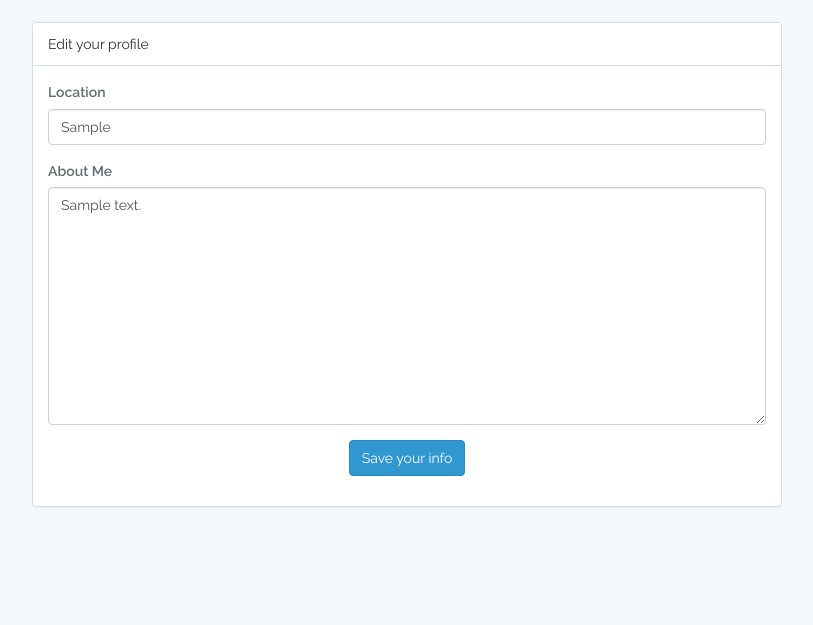
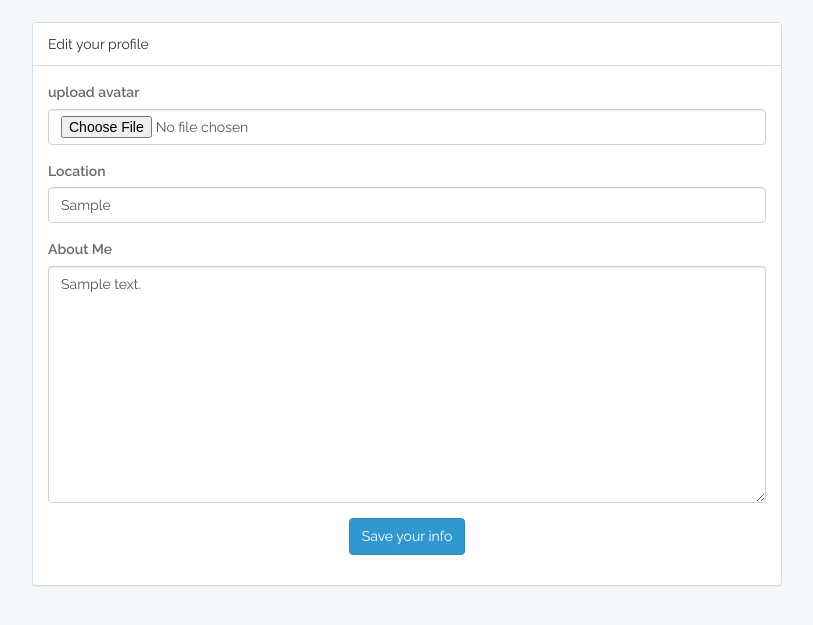
Before and after one commit to mobbjelly/social-app, a Laravel app: page /profile/edit/profile in a window 1280 px wide. Shown: the part 51-676 px from the top of the page, without its empty margins (233-1046 px from the left). Run offline with Laravel 8, Linux system fonts and the light colour scheme; a user stored in the database is signed in; tables that the repository leaves empty hold one stand-in row (values such as "Sample post"); settings files or empty folders that the repository lacks are supplied.

Commit message:
update user's avatar

```diff
--- a/app/Http/Controllers/ProfilesController.php
+++ b/app/Http/Controllers/ProfilesController.php
@@ -34,6 +34,13 @@ class ProfilesController extends Controller
             'about' => $r->about
         ]);
 
+        if ($r->hasFile('avatar'))
+        {
+            Auth::user()->update([
+                'avatar' => $r->avatar->store('public/avatars')
+            ]);
+        }
+
         Session::flash('success', 'Profile updated.');
         return redirect()->back();
     }
--- a/resources/views/profiles/edit.blade.php
+++ b/resources/views/profiles/edit.blade.php
@@ -8,8 +8,13 @@
                 <div class="panel-heading">Edit your profile</div>
 
                 <div class="panel-body">
-                    <form action="{{ route('profile.update')}}" method="post">
+                    <form action="{{ route('profile.update')}}" method="post" enctype="multipart/form-data">
                       {{ csrf_field()}}
+                      <div class="form-group">
+                        <label for="avatar">upload avatar</label>
+                        <input type="file" name="avatar" class="form-control" accept="image/*">
+                      </div>
+
                       <div class="form-group">
                         <label for="location">Location</label>
                         <input type="text" class="form-control" name="location" value="{{ $info->location}}" required>
--- a/resources/views/profiles/profile.blade.php
+++ b/resources/views/profiles/profile.blade.php
@@ -11,7 +11,7 @@
                     </p>
                 </div>
                 <div class="panel-body">
-                    <img class="center-block" src="{{ Storage::url($user->avatar) }}" width="70px" height="70px">
+                    <img class="center-block img-circle img-thumbnail" src="{{ Storage::url($user->avatar) }}" width="70px" height="70px">
                     <p class="text-center">
                         @if(Auth::id() == $user->id)
                             <a href="{{ route('profile.edit')}}" class="btn btn-lg btn-info">Edit your profile</a>
```
